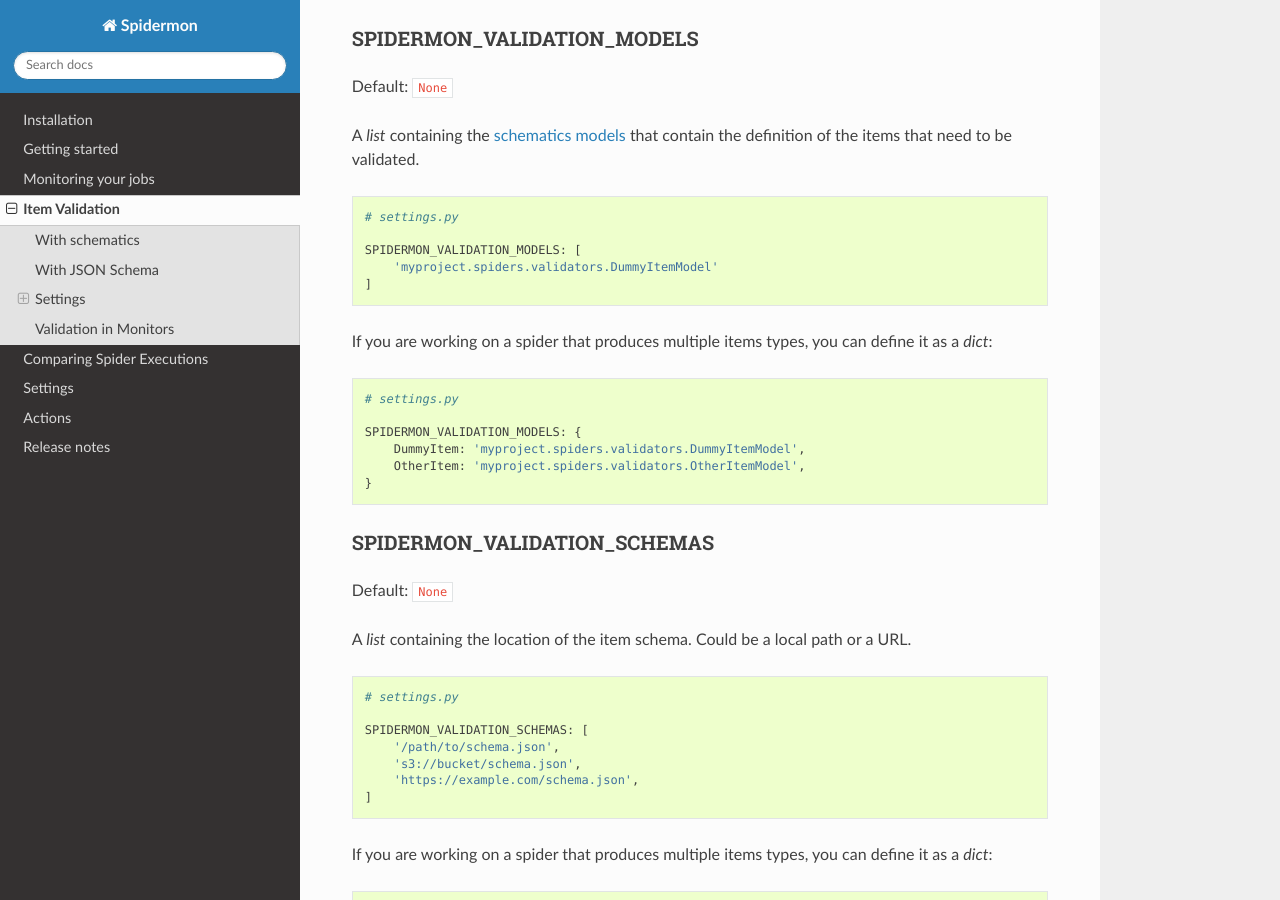
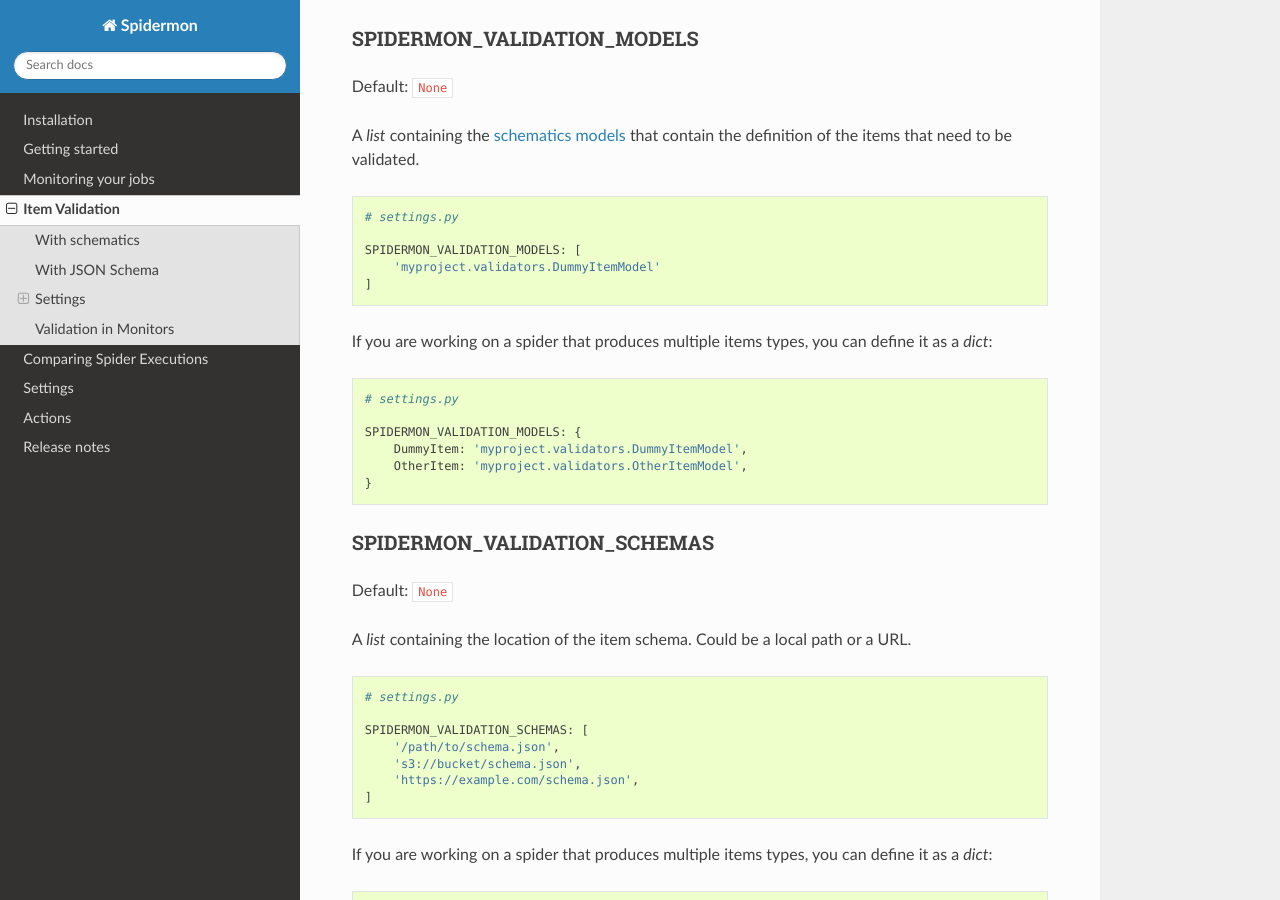
Before and after one commit to scrapinghub/spidermon, a Sphinx documentation site: the page built from docs/source/item-validation.rst, in a window 1280 px wide and 900 px high, scrolled down 2575 px. Built offline with Sphinx 7.4.7 and the Read the Docs theme 2.0.0, drawn with Linux system fonts in a browser that asks for light colours.

Commit message:
fix: documentation example -> path of validation models

```diff
--- a/docs/source/item-validation.rst
+++ b/docs/source/item-validation.rst
@@ -147,7 +147,7 @@ that need to be validated.
     # settings.py
 
     SPIDERMON_VALIDATION_MODELS: [
-        'myproject.spiders.validators.DummyItemModel'
+        'myproject.validators.DummyItemModel'
     ]
 
 If you are working on a spider that produces multiple items types, you can define it
@@ -158,8 +158,8 @@ as a `dict`:
     # settings.py
 
     SPIDERMON_VALIDATION_MODELS: {
-        DummyItem: 'myproject.spiders.validators.DummyItemModel',
-        OtherItem: 'myproject.spiders.validators.OtherItemModel',
+        DummyItem: 'myproject.validators.DummyItemModel',
+        OtherItem: 'myproject.validators.OtherItemModel',
     }
 
 .. _SPIDERMON_VALIDATION_SCHEMAS:
```
